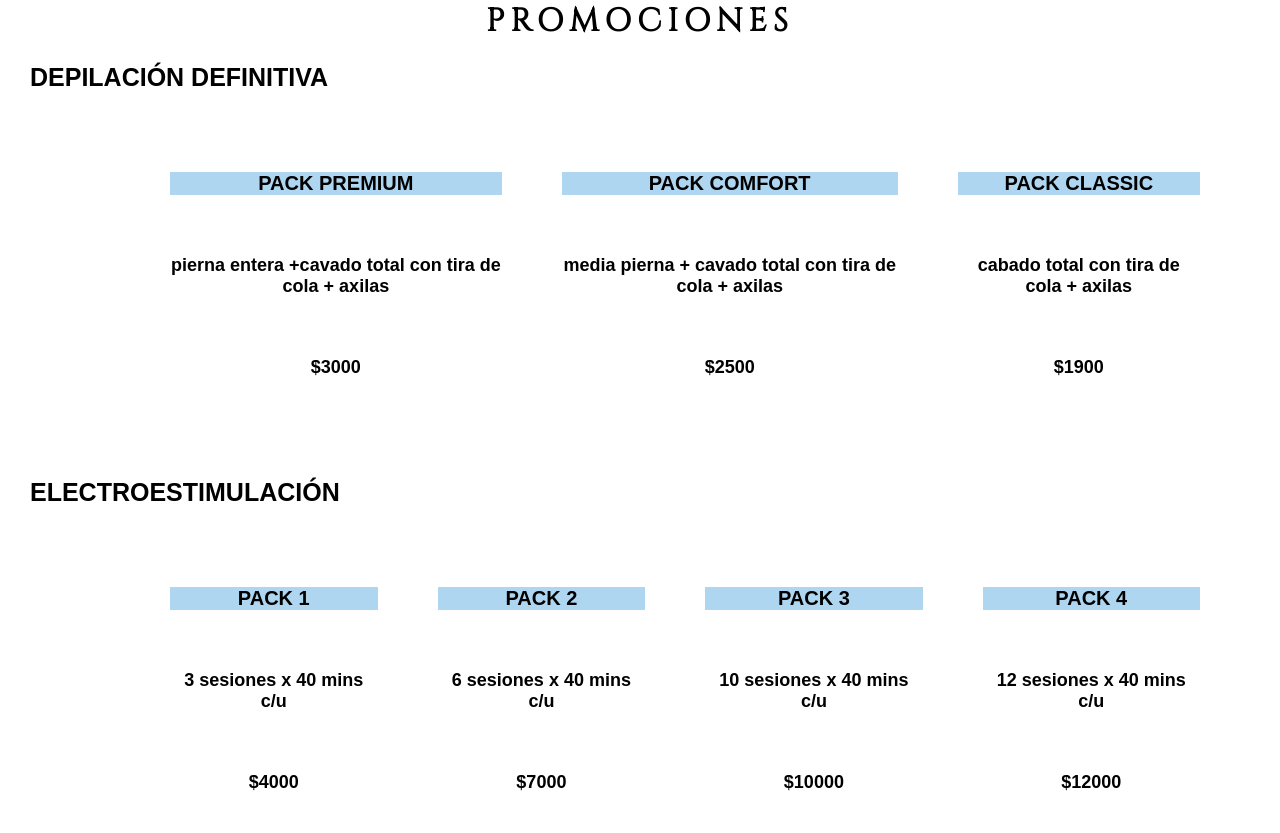
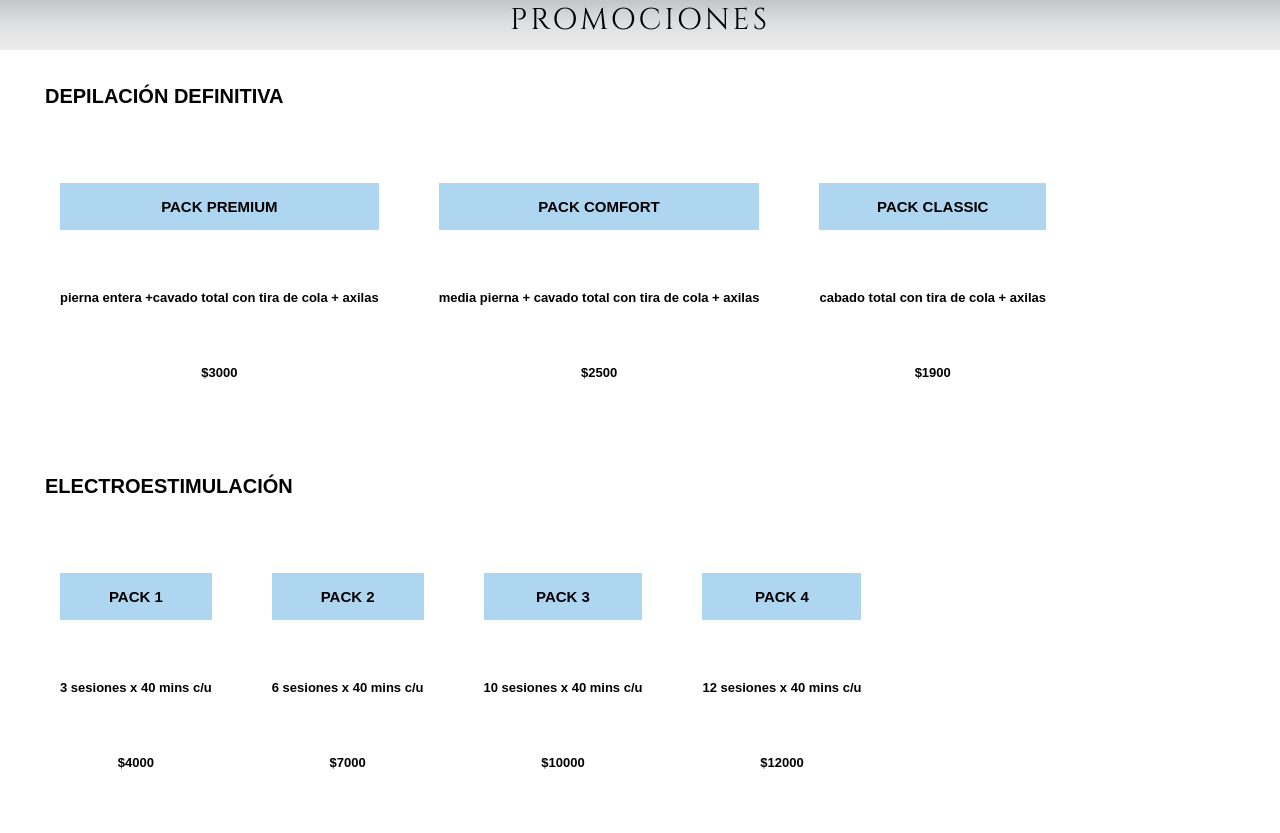
Before and after one commit to renaballardin/rbmedicine1, a plain HTML site: page pages/promociones.html in a window 1280 px wide. Shown: the top 833 px of the page. Drawn offline with nearby package versions, Linux system fonts and the light colour scheme; a web font is replaced by a local one.

Commit message:
mi rama de promociones

```diff
--- a/css/estilos.css
+++ b/css/estilos.css
@@ -830,51 +830,60 @@ main h3{
     }
 }
 
+/* PAGINA: PROMOCIONES*/
 
-
-/* PAGINA: PROMOCIONES*/
+.headerPromociones{
+    min-height: 50px;
+    background-image: linear-gradient(to bottom, #c4c5c7 0%, #dcdddf 42%, #ebebeb 90%);
+}
 
 .tituloPromociones{
     font-family:'Cinzel', serif;
+    font-size: 30px;
     text-align: center;
-    letter-spacing: 6px;
+    font-weight: 200;
+    letter-spacing: 3px;
+    animation: bounceInDown;
+    animation-duration: 1.5s;
 }
 
 .subtituloPromociones{
-    font-size: 25px;
     font-family: 'Zen Kaku Gothic Antique', sans-serif;
+    font-size: 20px;
     font-weight: bolder;
+    padding: 15px;
     margin-left: 30px;
     margin-top: 20px;
+    animation: backInLeft;
+    animation-duration: 1.5s;
 }
 
 .tablaContenedora{
-    margin-left: 90px;
-    padding: 20px;
     font-family: 'Zen Kaku Gothic Antique', sans-serif;
     text-align: center;
 }
 
 .encabezadoTabla{
-    font-size: 20px;
+    font-size: 15px;
     font-weight: bolder;
     background-color: #AED6F1;
 }
 
+.encabezadoTabla th{
+    padding: 15px;
+}
+
 .infoTabla{
-    font-size: 18px;
+    font-size: 13px;
     font-weight: 700;
 }
 
-
 .proximasPromos{
     font-family: 'Zen Kaku Gothic Antique', sans-serif;
-    font-size: 20px;
+    font-size: 10px;
     font-weight: 600;
     margin-top: 40px;
     margin-bottom: 60px;
-    margin-right: 700px;
-    background-color: #AED6F1;
     border-radius: 20px;
 }
 
--- a/pages/promociones.html
+++ b/pages/promociones.html
@@ -14,7 +14,8 @@
 </head>
 <body>
     <div class="contenedorTratamientos">
-        <header><h1 class="tituloPromociones">PROMOCIONES</h1></header>
+        <header class="headerPromociones">
+            <h1 class="tituloPromociones">PROMOCIONES</h1></header>
         <div class="subtituloPromociones">DEPILACIÓN DEFINITIVA</div>
         <table cellspacing="60" class="tablaContenedora">
             <tbody>
```
Also changed, not shown: img/marco.jpg (added).
